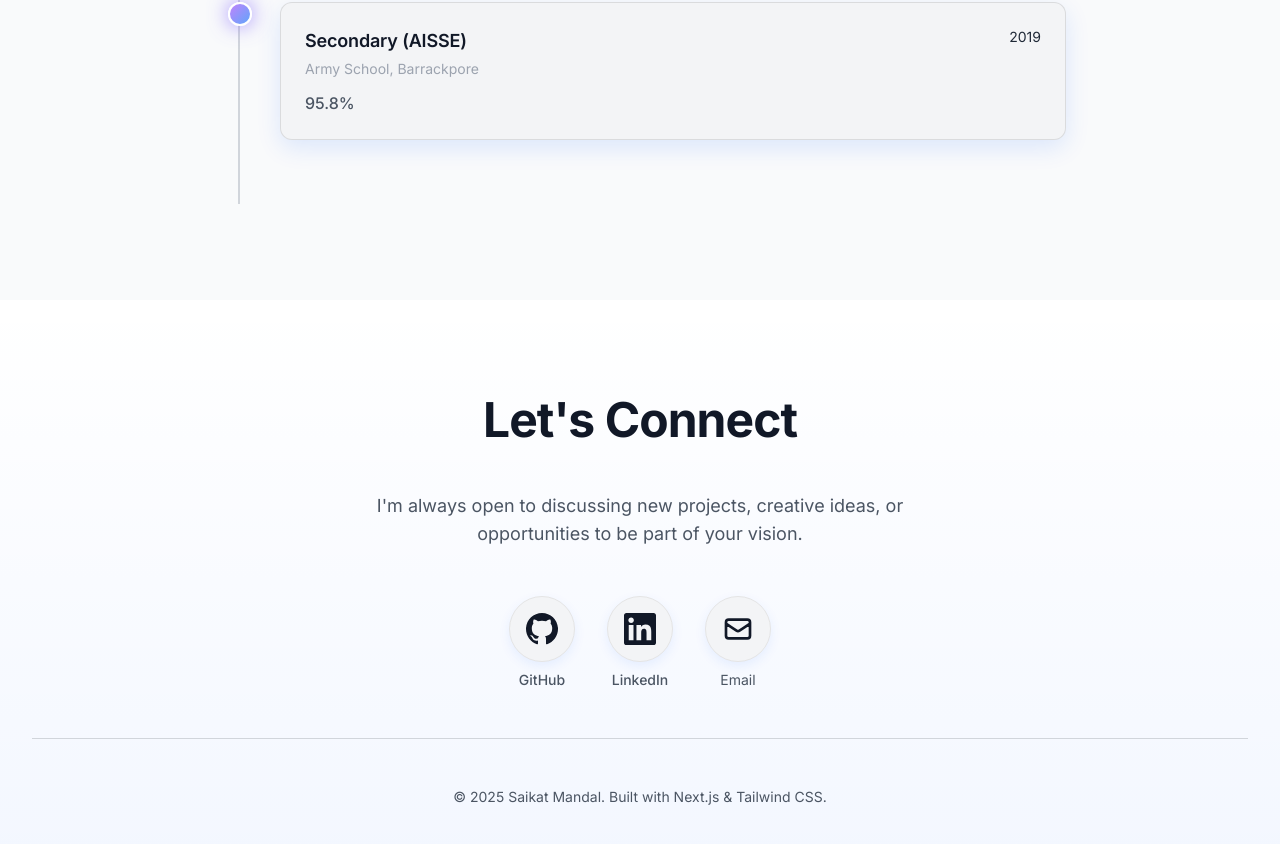
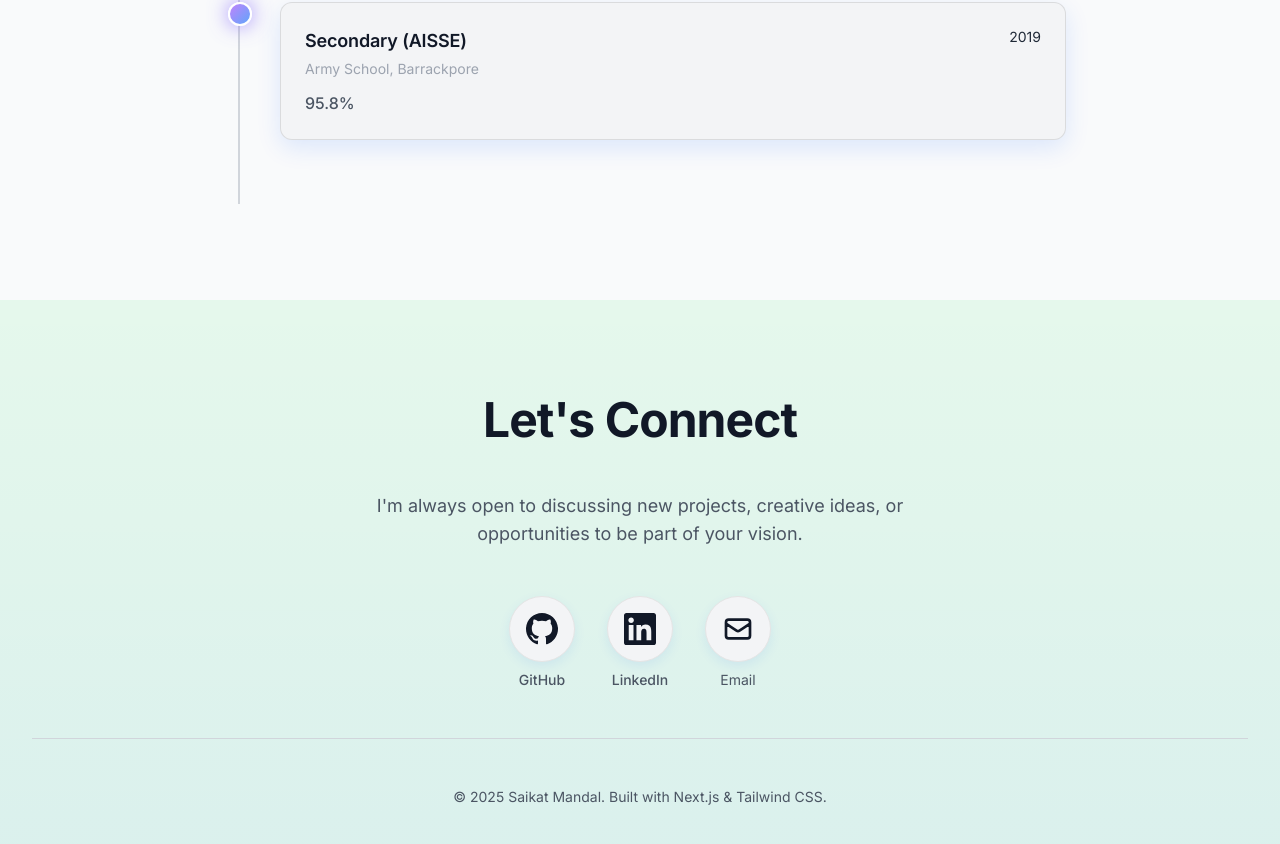
Before and after one commit to SaikatMandal7672/Portfolio-2025, a Next.js app: page / in a window 1280 px wide. Shown: the part 2930-3774 px from the top of the page. Built offline with nearby package versions, Linux system fonts and the light colour scheme.

Commit message:
contact-page bg change

```diff
--- a/components/Contact.tsx
+++ b/components/Contact.tsx
@@ -69,7 +69,7 @@ export default function Contact() {
   ]
 
   return (
-    <section id="contact" className="py-12 sm:py-16 md:py-24 bg-bg-surface dark:bg-[#010a06] relative">
+    <section id="contact" className="py-12 sm:py-16 md:py-24 bg-[#e5f8ec] dark:bg-[#010a06] relative">
       {/* Toast Notification */}
       <div
         className={`fixed bottom-20 left-1/2 -translate-x-1/2 z-50 px-4 py-3 rounded-lg bg-neutral-900 dark:bg-white text-white dark:text-neutral-900 text-sm font-medium shadow-lg transition-all duration-300 flex items-center gap-2 ${
```
